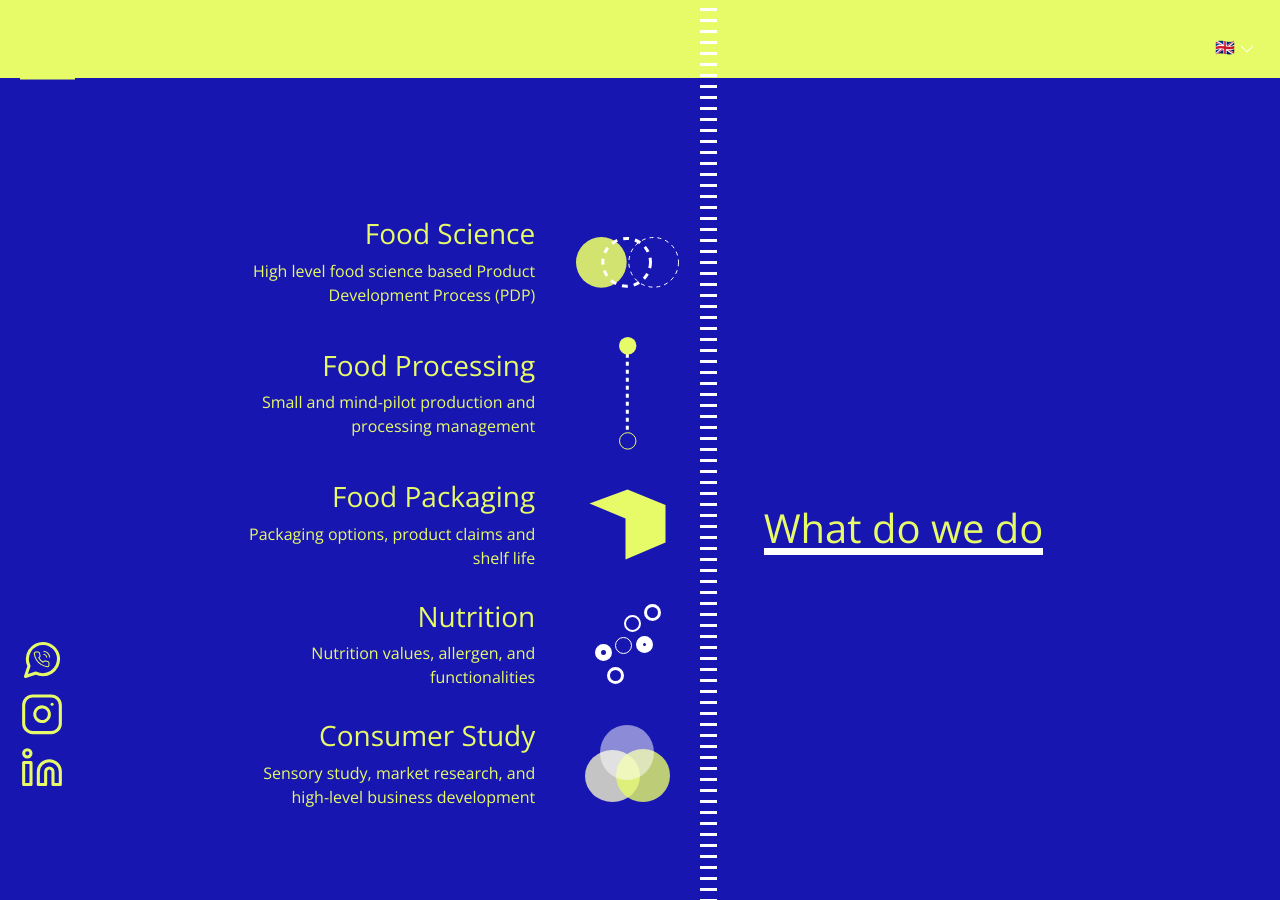
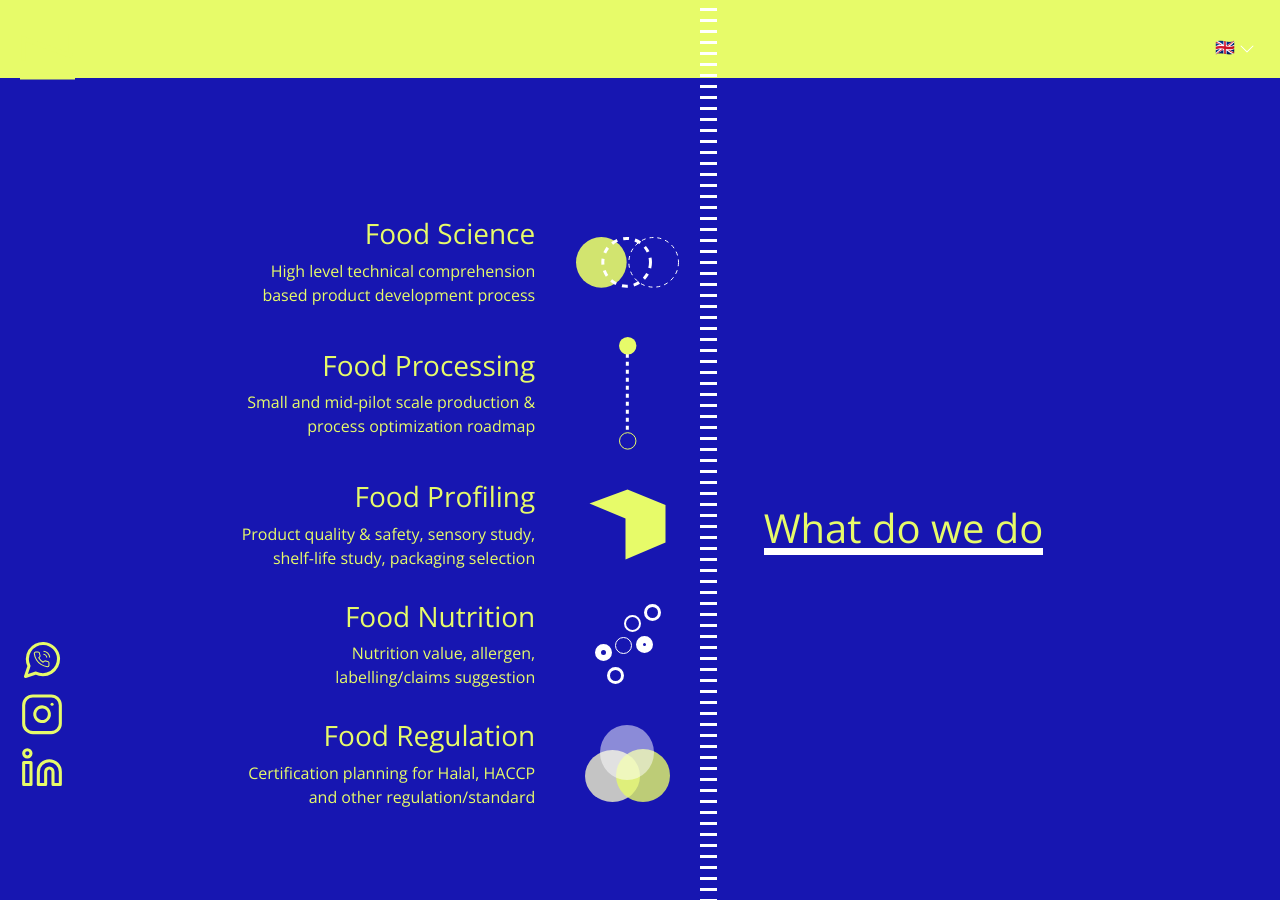
Before and after one commit to nutriolab/nutriolab.github.io, a Jekyll site: the page built from pages/en/home.md, in a window 1280 px wide and 900 px high, scrolled down 3522 px. Built offline with Jekyll 4.4.1, drawn with Linux system fonts in a browser that asks for light colours.

Commit message:
Update landing 3 Eng version
Content

```diff
--- a/_data/en/home.yaml
+++ b/_data/en/home.yaml
@@ -33,19 +33,19 @@ sectionThree:
   title: What do we do
   whatDoWeDo:
     - name: Food Science
-      description: High level food science based Product Development Process (PDP)
+      description: High level technical comprehension based product development process
       includeSvg: svg/section_three/food_science.svg
     - name: Food Processing
-      description: Small and mind-pilot production and processing management
+      description: Small and mid-pilot scale production & process optimization roadmap
       includeSvg: svg/section_three/food_processing.svg
-    - name: Food Packaging
-      description: Packaging options, product claims and shelf life
+    - name: Food Profiling
+      description: Product quality & safety, sensory study, shelf-life study, packaging selection
       includeSvg: svg/section_three/food_packaging.svg
-    - name: Nutrition
-      description: Nutrition values, allergen, and functionalities
+    - name: Food Nutrition
+      description: Nutrition value, allergen, labelling/claims suggestion
       includeSvg: svg/section_three/nutrition.svg
-    - name: Consumer Study
-      description: Sensory study, market research, and high-level business development
+    - name: Food Regulation
+      description: Certification planning for Halal, HACCP and other regulation/standard
       includeSvg: svg/section_three/consumer_study.svg
 sectionFour:
   textFirstLine: we are not just your food consultant
```
